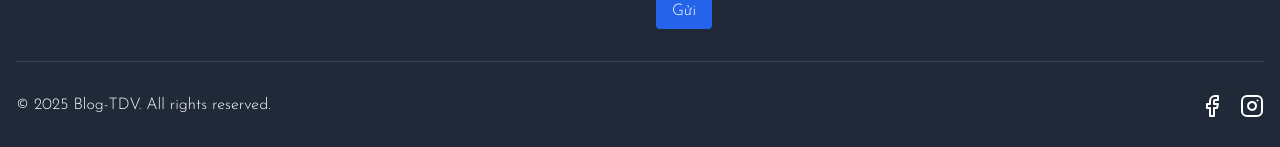
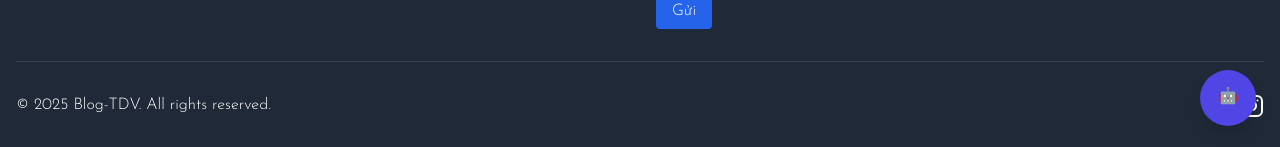
Before and after one commit to vantu522/frontend_myblog, a React (Vite) app: page / in a window 1280 px wide. Shown: the part 650-797 px from the top of the page. Built offline with nearby package versions, Linux system fonts and the light colour scheme; no server answers.

Commit message:
feat: add prompt chatgpt

```diff
--- a/src/App.tsx
+++ b/src/App.tsx
@@ -3,6 +3,7 @@ import routes from './routes'
 import './App.css'
 
 import "react-toastify/dist/ReactToastify.css";
+import PoeChatButton from './components/ChatBot';
 
 
 const AppRoutes = () => {
@@ -14,6 +15,7 @@ const App = () => {
   return (
     <BrowserRouter>
       <AppRoutes  />
+      <PoeChatButton/>
     </BrowserRouter>
   )
 }
--- /dev/null
+++ b/src/components/ChatBot.tsx
@@ -0,0 +1,32 @@
+import { useState } from "react";
+
+const PoeChatButton = () => {
+  const [isHovered, setIsHovered] = useState(false);
+
+  return (
+    <div
+      className="fixed bottom-6 right-6 z-50 flex items-center space-x-2"
+      onMouseEnter={() => setIsHovered(true)}
+      onMouseLeave={() => setIsHovered(false)}
+    >
+      {isHovered && (
+        <span className="bg-gray-800 text-white px-3 py-1 rounded shadow transition-opacity duration-300">
+          Trò chuyện với AI
+        </span>
+      )}
+      <a
+        href="https://poe.com/BotO2C4XEM6LZ"
+        target="_blank"
+        rel="noopener noreferrer"
+        className={`bg-indigo-600 text-white rounded-full w-14 h-14 flex items-center justify-center shadow-lg transition-transform duration-300 hover:scale-110 ${
+          isHovered ? "animate-bounce" : ""
+        }`}
+        title="Chat với AI"
+      >
+        🤖
+      </a>
+    </div>
+  );
+};
+
+export default PoeChatButton;
--- a/src/layouts/HomeLayout.tsx
+++ b/src/layouts/HomeLayout.tsx
@@ -8,6 +8,8 @@ const HomeLayout = () => {
       <div className="min-h-screen flex flex-col">
         {/* Header */}
       <Header></Header>
+
+
 
         {/* Main Content */}
         <main className="flex-1">
```
